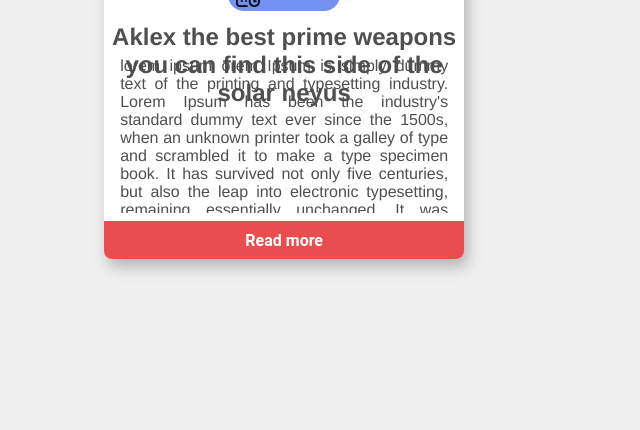
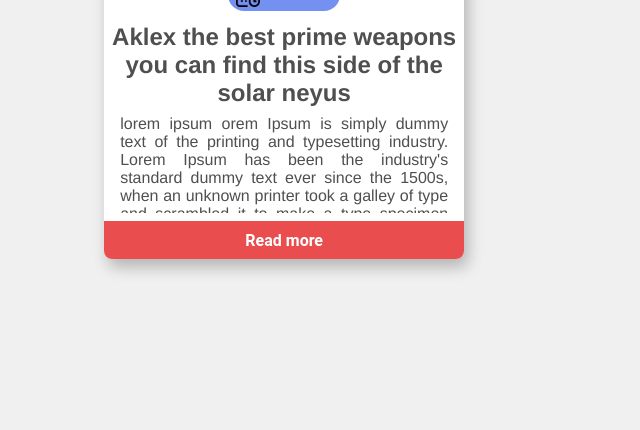
Before and after one commit to TristanRedrose/Inkwell, a Django app: a page that uses main/templates/main/my_blog.html in a window 1280 px wide. Shown: the part 434-864 px from the top of the page, without its empty margins (0-640 px from the left). Run offline with Django 4.2, Linux system fonts and the light colour scheme; data comes from the database, SQL or seed files in the repository; both versions use the stored data as it was after the commit.

Commit message:
fixed box overflow issues

```diff
--- a/main/static/main/styles.css
+++ b/main/static/main/styles.css
@@ -502,6 +502,7 @@ p {
 #post-box-content {
     height: 260px;
     text-align: center;
+    overflow: hidden;
 }
 
 #box-title-text {
@@ -515,7 +516,9 @@ p {
 }
 
 #post-box-title-div, .blog-box-title-div {
-    height: 50px;
+    overflow: hidden;
+    min-height: 50px;
+    max-height: 146px;
     width: 360px;
     box-sizing: border-box;
     padding: 24px 0px 0px 0px;
--- a/main/templates/main/my_blog.html
+++ b/main/templates/main/my_blog.html
@@ -10,8 +10,8 @@
         <div class="content-div">
             <div class="post-div">
                 {% for post in posts %}
-                    <div class="wrapper">
-                    <div class="post-box">
+                <div class="wrapper">
+                    <div class="blog-box">
                         <div id="post-box-image">
                             <img id="post-img" src={{ post.image }} alt="post-img">
                             <div class="info-wrapper">
@@ -28,12 +28,14 @@
                             </div>
                         </div>
                         <div id="post-box-content">
-                            <div id="post-box-title-div">
+                            <div class="blog-box-title-div">
                                 <h3 id="box-title-text">{{ post.title }}</h3>
                             </div>
-                            <div id="post-box-body-div">
+                            <div class="blog-box-desc-div">
                                 <p id="box-body-text">{{ post.body }}</p>
                             </div>
+                        </div>
+                        <div class="blog-box-bottom">
                             <a class="nav-link" href="{% url 'post' post.blog.name post.title %}">
                                 <div id="post-box-button">
                                     <p>Read more</p>
```
Also changed, not shown: db.sqlite3.
